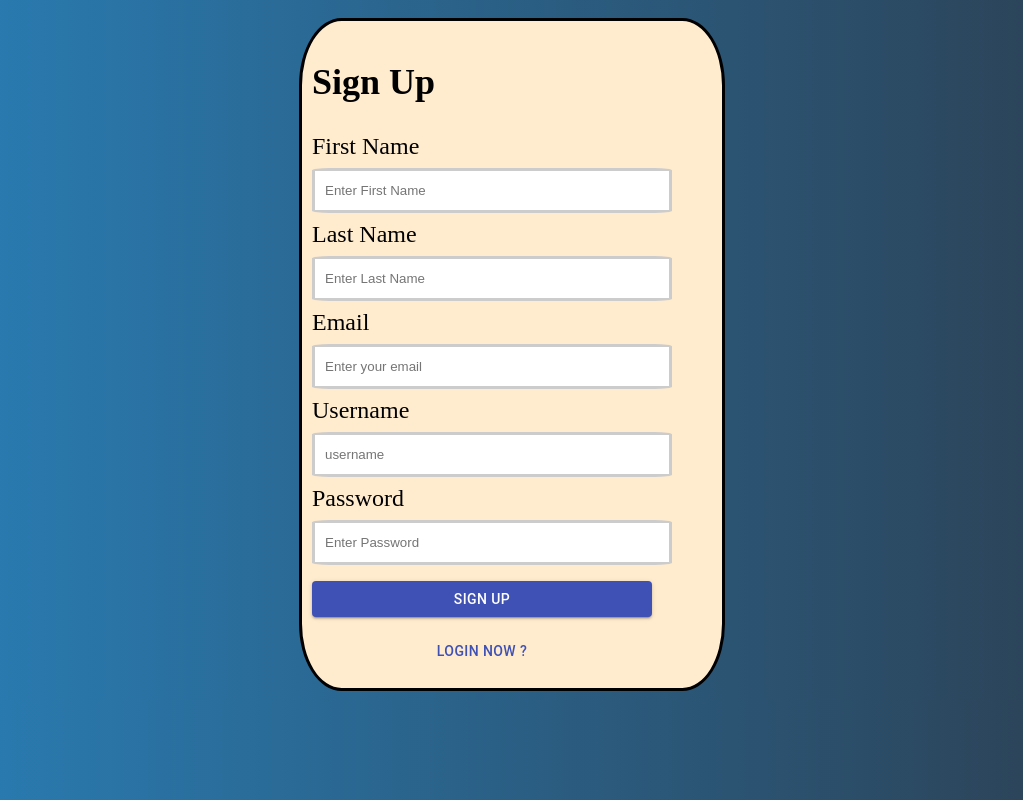
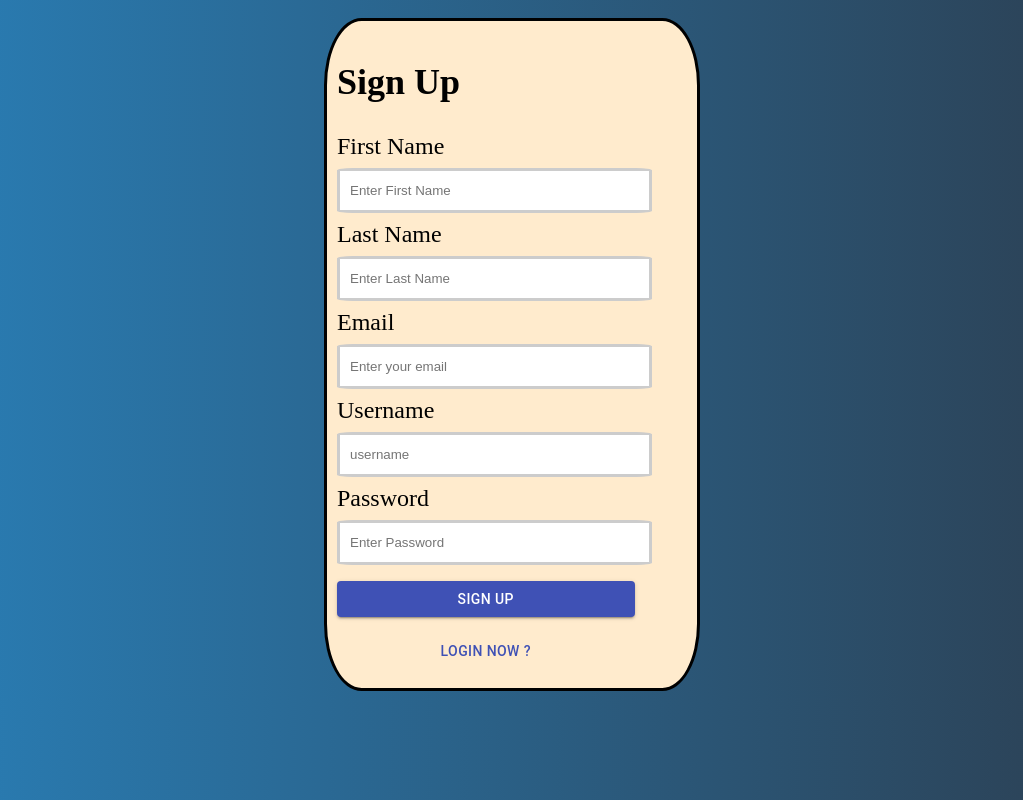
Before and after one commit to pradhyumvyas/JobApplicationTracker, a React (Create React App) app in the folder FrontEnd/job-app-tracker/: page /signup in a window 1280 px wide. Shown: the whole page, without its empty margins (128-1151 px from the left). Built offline with nearby package versions, Linux system fonts and the light colour scheme.

Commit message:
Signup Form UI

```diff
--- a/FrontEnd/job-app-tracker/src/core/CSS/_signup.scss
+++ b/FrontEnd/job-app-tracker/src/core/CSS/_signup.scss
@@ -9,8 +9,9 @@
     padding: 10px;
     border-radius: 10%;
     background-color: blanchedalmond;
-    max-width: 400px;
+    max-width: 350px;
     box-shadow: 6px;
+    width: 50vw;
 
     margin: auto;
     color: black;
--- a/FrontEnd/job-app-tracker/src/core/CSS/style.css
+++ b/FrontEnd/job-app-tracker/src/core/CSS/style.css
@@ -103,9 +103,10 @@ body {
   padding: 10px;
   border-radius: 10%;
   background-color: blanchedalmond;
-  max-width: 400px;
+  max-width: 350px;
   -webkit-box-shadow: 6px;
           box-shadow: 6px;
+  width: 50vw;
   margin: auto;
   color: black;
   font-size: x-large;
```
Also changed, not shown: 1 other file (tests, documents, lock files or other folders).
